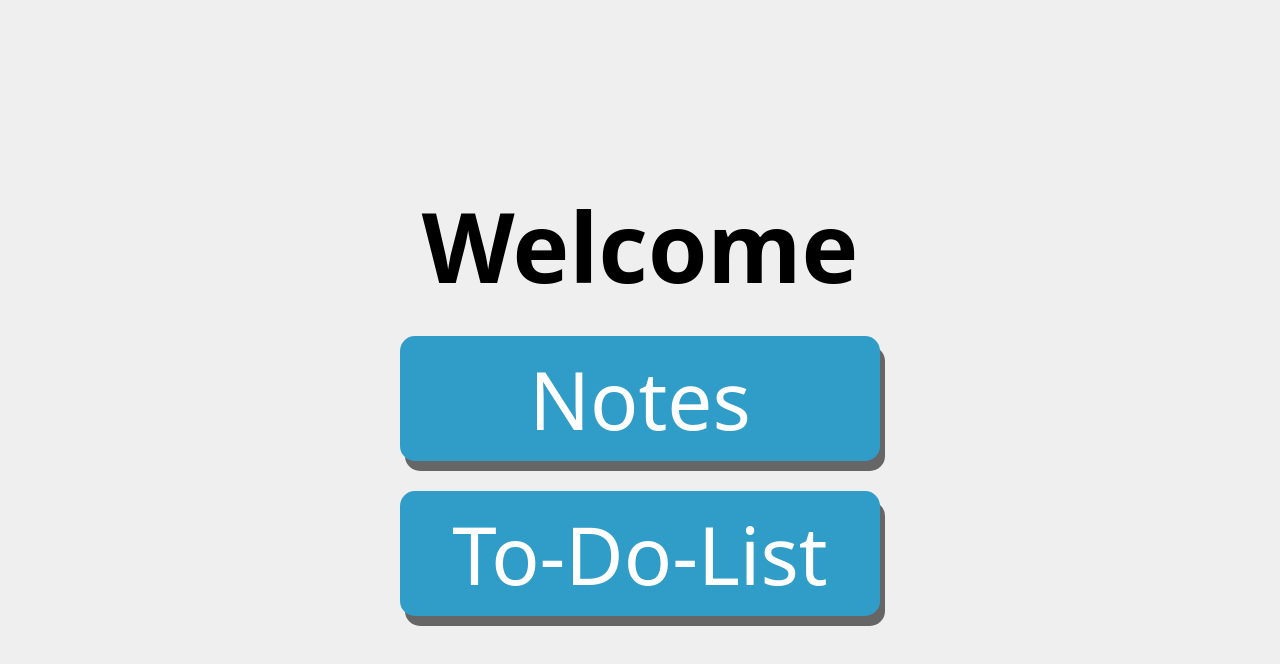
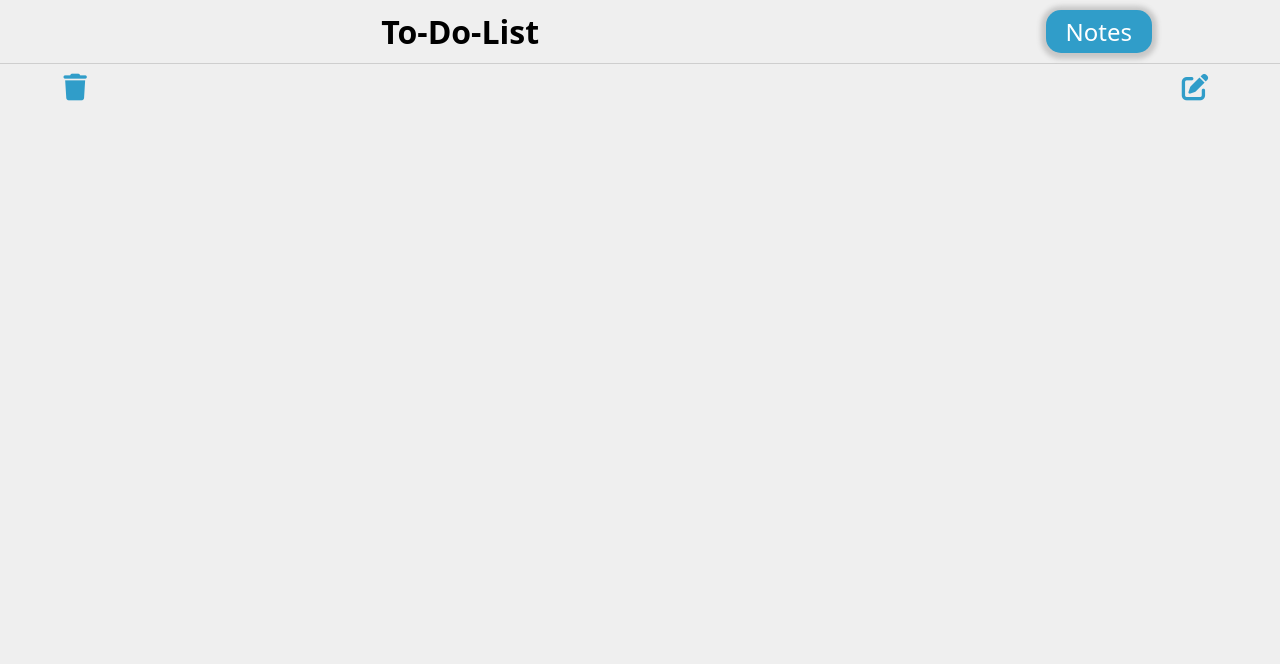
Before and after one commit to Ene-420/To-Do-List, a website built with webpack: page dist/index.html in a window 1280 px wide. Both pictures are taken after a click on the button "To-Do-List". Built offline with nearby package versions, Linux system fonts and the light colour scheme.

Commit message:
adjusted layout to include switch button

```diff
--- /dev/null
+++ b/loader/header.js
@@ -0,0 +1,56 @@
+import { projectMenu } from "../pages/libraryMenu";
+
+export const header = (item) =>{
+    const body = document.querySelector('body');
+    const headerDiv = document.querySelector('.head')
+    const headerText = document.querySelector('.header-text');
+    const switchButton = document.querySelector('.switch-button');
+
+
+    switchHeader()
+
+
+
+
+    function createHeader(item){
+        const headDiv = document.createElement('header');
+        headDiv.classList.add('head');
+
+        const itemHeader = document.createElement('h2');
+        const switchBtn = document.createElement('button');
+
+        itemHeader.textContent = item;
+        itemHeader.classList.add('header-text')
+        switchBtn.textContent = item === 'Notes'? `To-Do-List` : `Notes`;
+        switchBtn.classList.add('switch-button');
+        //switchBtn.setAttribute('value', `${switchBtn.textContent}`)
+
+        switchBtn.onclick = function(e){
+            projectMenu(e.target.textContent)
+            header(e.target.textContent)
+        }
+        const navHead = document.createElement('nav');
+        navHead.classList.add('head-nav');
+
+        navHead.appendChild(itemHeader);
+        navHead.appendChild(switchBtn)
+        headDiv.appendChild(navHead);
+        body.appendChild(headDiv);
+    }
+
+    function updateHeader(item){
+        headerText.textContent = item
+
+        switchButton.textContent =  item === 'Notes'? `To-Do-List` : `Notes`;
+    }
+
+
+    function switchHeader(){
+        if(headerDiv){
+            updateHeader(item)
+        }
+        else{
+            createHeader(item)
+        }
+    }
+}
--- a/loader/load.js
+++ b/loader/load.js
@@ -1,34 +1,47 @@
 const body = document.querySelector('body');
 
-export const  renderHeader = () =>{
+export const  renderHeader = (item) =>{
 
+
+    // const headDiv = document.createElement('header');
+    // headDiv.classList.add('head');
+
+    // const headItems = ['TO-DO', 'NOTES'];
+    // const navHead = document.createElement('nav');
+    // navHead.classList.add('head-nav');
+    // const listItems = document.createElement('ul')
+
+
+    // headItems.forEach(item => {
+    //     const headListItem = document.createElement('li');
+    //     const itemBtn = document.createElement('button');
+    //     itemBtn.classList.add('head-nav-btn');
+
+    //     itemBtn.textContent = item;
+    //     headListItem.append(itemBtn);
+
+    //     listItems.appendChild(headListItem);
+    // })
+
+    // navHead.appendChild(listItems);
+    // headDiv.appendChild(navHead);
+    // body.appendChild(headDiv);
 
     const headDiv = document.createElement('header');
     headDiv.classList.add('head');
 
-    const headItems = ['TO-DO', 'NOTES'];
-    const navHead = document.createElement('nav');
-    navHead.classList.add('head-nav');
-    const listItems = document.createElement('ul')
+    const itemHeader = document.createElement('h2');
+    const switchBtn = document.createElement('button');
+
+    itemHeader.textContent = item;
+
+    switchBtn.textContent = item === 'Notes'? 'To-Do-List' : 'Notes';
 
 
-    headItems.forEach(item => {
-        const headListItem = document.createElement('li');
-        const itemBtn = document.createElement('button');
-        itemBtn.classList.add('head-nav-btn');
-
-        itemBtn.textContent = item;
-        headListItem.append(itemBtn);
-
-        listItems.appendChild(headListItem);
-    })
-
-    navHead.appendChild(listItems);
-    headDiv.appendChild(navHead);
-    body.appendChild(headDiv);
 
 
- }
+
+}
 
 
  export const renderBody = () =>{
--- a/pages/libraryMenu.js
+++ b/pages/libraryMenu.js
@@ -3,7 +3,7 @@ import { libraryTools } from "../tools/libraryTools";
 import { library } from "./library";
 import { notesMenu } from "./notes";
 
-export const projectMenu =()=>{
+export const projectMenu =(choice)=>{
     const contentBody = document.querySelector('.content');
     const libraryPage = contentBody.querySelector('.content-library')
     const newLibrary = library();
@@ -32,7 +32,6 @@ export const projectMenu =()=>{
     }
 
     function render(){
-        let fileList = crud().getAll();
 
         if(libraryPage){
             createLibraryPageContent(libraryPage);
@@ -58,7 +57,7 @@ export const projectMenu =()=>{
         target.dataset.type === 'Notes' ? crudOp.deleteItemInNotes(fileContents)
         : crudOp.deleteItemInToDoList(fileContents);
 
-        projectMenu()
+        projectMenu(target.dataset.type)
     }
 
     function reRender(){
@@ -85,16 +84,13 @@ export const projectMenu =()=>{
     }
 
     function createLibraryPageContent(div){
-        let fileList = crud().getAll();
-        //const div = document.createElement('div');
+
+        let fileList = choice === 'Notes'? crud().getNotes() : crud().getToDoList();
+
         if(fileList){
             for(let i=0; i < fileList.length; i++){
                 div.appendChild(newLibrary.createFile(fileList[i], i))
             }
         }
-
-
-        //return div;
     }
 }
-//projectMenu()
--- a/src/index.js
+++ b/src/index.js
@@ -1,3 +1,4 @@
+import { header } from "../loader/header";
 import { renderHeader, renderBody, landingPage } from "../loader/load";
 import { projectMenu } from "../pages/libraryMenu";
 import './style.css';
@@ -14,8 +15,20 @@ landingPage()
 const notesBtn = document.querySelector('.notes-landing-page-btn');
 const toDoBtn = document.querySelector('.to-do-list-landing-page-btn')
 const landingPageDiv = document.querySelector('.landing-page')
+//const switchPageBtn = document.querySelector('.switch-button')
 
-notesBtn.onclick= function(e){
-    console.log(e.target)
+notesBtn.onclick= removeLandingPageAndOpenHeader
+toDoBtn.onclick = removeLandingPageAndOpenHeader
+
+// const switchPageBtn = document.querySelector('.switch-button')
+// switchPageBtn.onclick = function(e){
+//     console.log(e.target.value)
+// }
+
+
+function removeLandingPageAndOpenHeader(e){
     landingPageDiv.style.display = 'none'
+    header(e.target.textContent)
+    renderBody();
+    projectMenu(e.target.textContent)
 }
--- a/src/style.css
+++ b/src/style.css
@@ -53,8 +53,11 @@ body{
 }
 
 .head-nav{
-    width: 70%;
+    width: 80%;
     margin: 10px auto;
+    display: flex;
+    justify-content: center;
+    align-items: center;
    }
 
 .head-nav ul{
@@ -63,6 +66,44 @@ body{
 
 }
 
+.header-text{
+    margin: 0 auto;
+    font-size: 2em;
+}
+.switch-button{
+    margin-left: auto;
+    border-radius: 15px;
+    background-color: rgb(48, 157, 201);
+    padding: 5px 20px;
+    font-size: 1.5em;
+    color: #ffffff;
+    transition: all 0.5s;
+    position: relative;
+    box-shadow: 0px 1px 5px 5px rgb(199, 199, 199);;
+}
+
+.switch-button:after {
+    content: '»';
+    position: absolute;
+    opacity: 0;
+    top: 5px;
+    right: -20px;
+    transition: 0.5s;
+}
+
+  .switch-button:hover{
+    padding-right: 24px;
+    padding-left:12px;
+}
+
+  .switch-button:hover:after {
+    opacity: 1;
+    right: 10px;
+}
+
+.switch-button:active{
+    transform: translateY(3px);
+}
 .head-nav-btn{
     color: rgb(48, 157, 201);
     padding: 10px;
```
Also changed, not shown: 1 other file.
